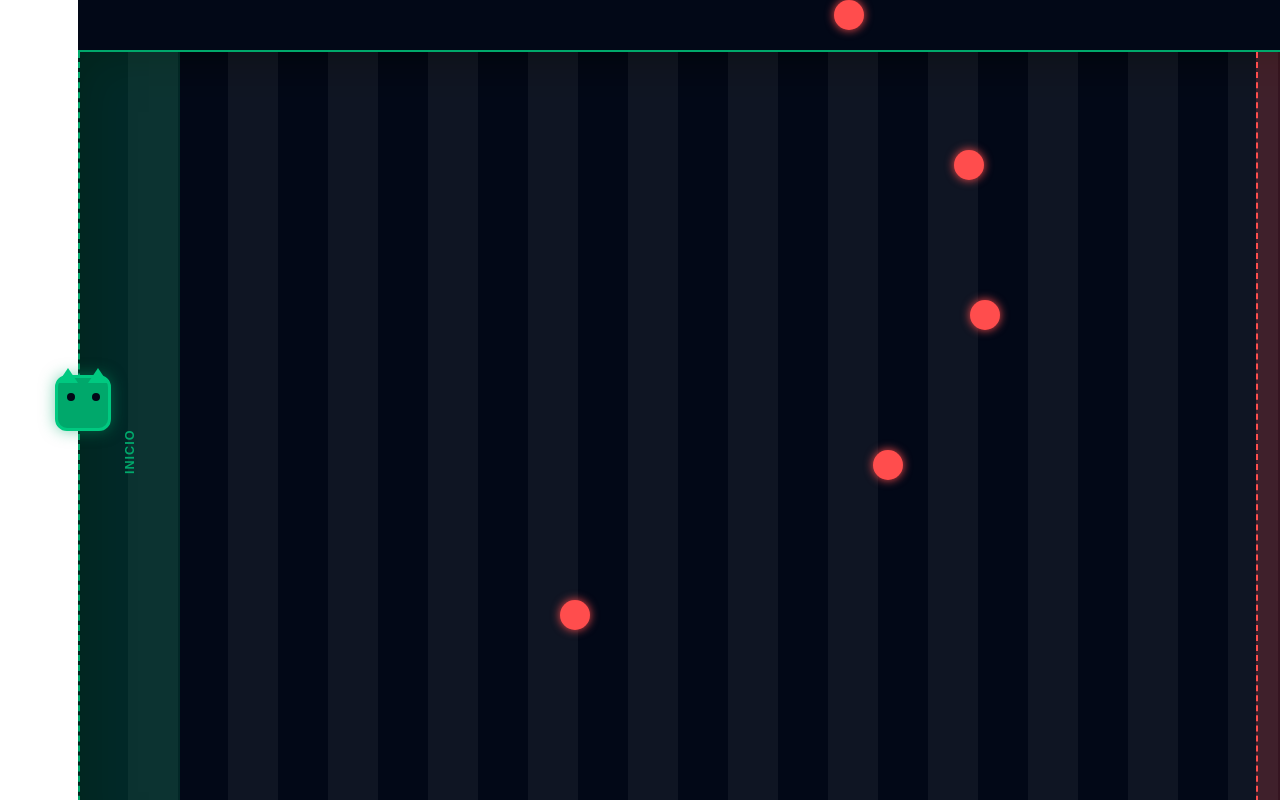
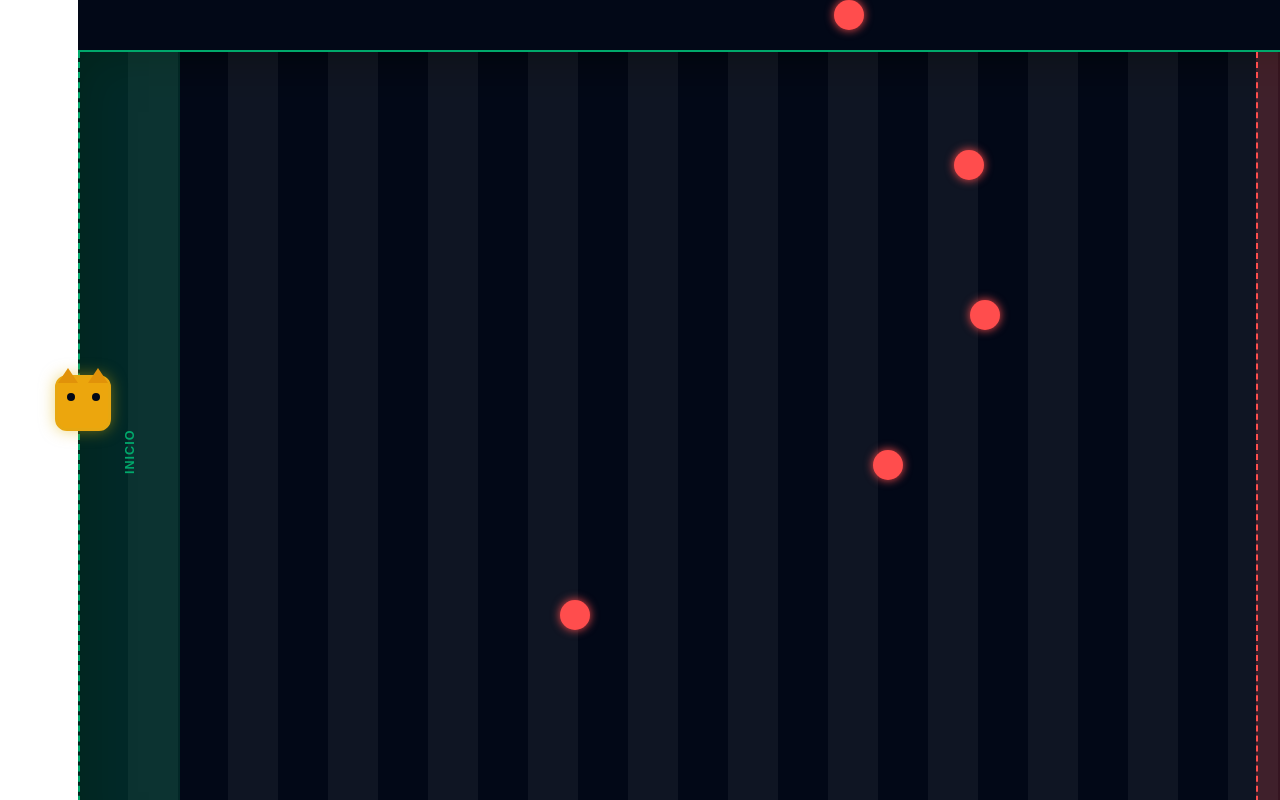
Before and after one commit to lozogomol/H3-Multimedia, a React (Vite) app: page / in a window 1280 px wide. Shown: the top 800 px of the page. Built offline with nearby package versions, Linux system fonts and the light colour scheme.

Commit message:
Game-V.0.0.4

```diff
--- a/src/Nivel-1/components/Gatito.jsx
+++ b/src/Nivel-1/components/Gatito.jsx
@@ -16,13 +16,13 @@ const Gatito = ({ x, y }) => {
       }}
     >
       <div className="gatito-body" style={{
-        width: '100%', height: '100%', backgroundColor: '#00A86B',
-        borderRadius: '12px', border: '3px solid #00c980',
-        position: 'relative', boxShadow: '0 0 15px rgba(0, 168, 107, 0.5)'
+        width: '100%', height: '100%', backgroundColor: '#ECA60D',
+        borderRadius: '12px', border: '3px solid #E8A710',
+        position: 'relative', boxShadow: '0 0 15px rgba(222, 178, 5, 0.5)'
       }}>
         <div style={{ display: 'flex', justifyContent: 'space-between', position: 'absolute', top: '-10px', width: '100%' }}>
-          <div style={{ width: 0, height: 0, borderLeft: '10px solid transparent', borderRight: '10px solid transparent', borderBottom: '15px solid #00c980' }}></div>
-          <div style={{ width: 0, height: 0, borderLeft: '10px solid transparent', borderRight: '10px solid transparent', borderBottom: '15px solid #00c980' }}></div>
+          <div style={{ width: 0, height: 0, borderLeft: '10px solid transparent', borderRight: '10px solid transparent', borderBottom: '15px solid #E19209' }}></div>
+          <div style={{ width: 0, height: 0, borderLeft: '10px solid transparent', borderRight: '10px solid transparent', borderBottom: '15px solid #E19209' }}></div>
         </div>
         <div style={{ display: 'flex', justifyContent: 'space-around', marginTop: '15px' }}>
           <div style={{ width: '8px', height: '8px', background: '#020817', borderRadius: '50%' }}></div>
```
